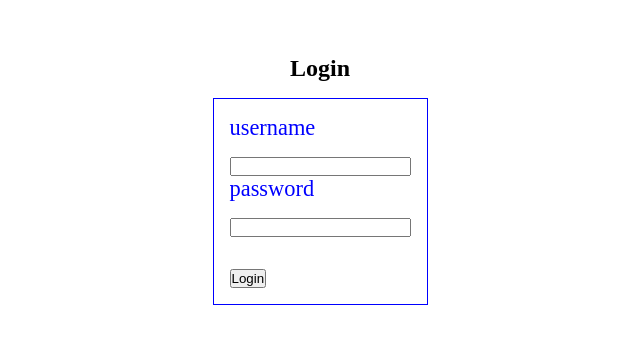
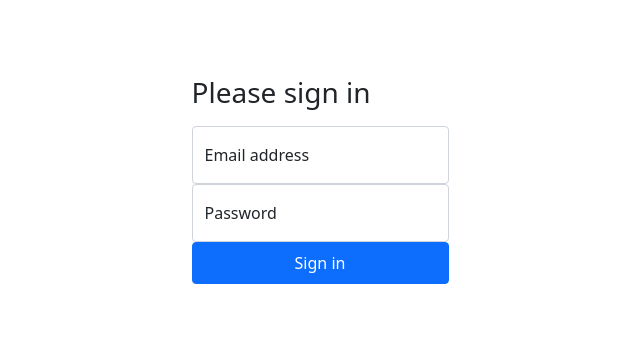
Before and after one commit to fullstack3r/admin-panel-next, a Next.js app: page / in a window 1280 px wide. Shown: the part 220-564 px from the top of the page, without its empty margins (320-960 px from the left). Built offline with nearby package versions, Linux system fonts and the light colour scheme.

Commit message:
cambios rapidos

```diff
--- a/src/pages/_app.tsx
+++ b/src/pages/_app.tsx
@@ -1,6 +1,27 @@
 import '@/styles/globals.css'
 import type { AppProps } from 'next/app'
+import Head from 'next/head'
+import Script from "next/script";
 
 export default function App({ Component, pageProps }: AppProps) {
-  return <Component {...pageProps} />
+  return(
+    <>
+    <Head>
+      <title>Panel portfolio</title>
+      <meta name="viewport" content="width=device-width, initial-scale=1" />
+        <link
+          href="https://cdn.jsdelivr.net/npm/bootstrap@5.0.0-beta1/dist/css/bootstrap.min.css"
+          rel="stylesheet"
+          integrity="sha384-giJF6kkoqNQ00vy+HMDP7azOuL0xtbfIcaT9wjKHr8RbDVddVHyTfAAsrekwKmP1"
+          crossOrigin="anonymous"
+        />
+    </Head>
+    <Script
+        src="https://cdn.jsdelivr.net/npm/bootstrap@5.0.0-beta1/dist/js/bootstrap.bundle.min.js"
+        integrity="sha384-ygbV9kiqUc6oa4msXn9868pTtWMgiQaeYH7/t7LECLbyPA2x65Kgf80OJFdroafW"
+        crossOrigin="anonymous"
+      />
+    <Component {...pageProps} />
+    </>
+  )
 }
--- a/src/pages/api/project.ts
+++ b/src/pages/api/project.ts
@@ -6,6 +6,11 @@ const projects = [
     {
         id: 1,
         projectName: "projecto de prueba",
+        projectUrl: "afsdfgsgsdgds"
+    },
+    {
+        id: 2,
+        projectName: "projecto 2",
         projectUrl: "afsdfgsgsdgds"
     }
 ]
@@ -16,6 +21,11 @@ export default function handler(
 ) {
     if(req.method === "GET") {
         // parte 1 de la tarea aqui
+        // console.log(req.headers, "header")
+        // if(req.headers.token !== "fsdfsgfsgsgsdfsgfsdgsg")
+        //     return res.status(400).json({message: "unauthorized"})
+
+        res.status(200).json({ data: projects });
     }
 
     if(req.method === "POST") {
--- a/src/pages/index.tsx
+++ b/src/pages/index.tsx
@@ -1,7 +1,7 @@
 // si el usuario no esta autenticado mostrar login
 // si el usuario esta autenticado mostrar formulario para crear un proyecto
 // ver la lista de los ultimos 5 proyectos creado
-import { ChangeEvent, useState } from "react";
+import { ChangeEvent, useEffect, useState } from "react";
 import styles from "../styles/Home.module.css";
 import axios from "axios";
 
@@ -13,7 +13,7 @@ export default function Home() {
     username: "",
     password: "",
   });
-
+  const [state, setState] = useState([]);
   const handleFormChange = (e: ChangeEvent<HTMLInputElement>) => {
     // ... -> spread operator -> sirve para copiar el valor previo de la variable seleccionada
     setLoginForm({
@@ -38,10 +38,23 @@ export default function Home() {
       });
       setIsLoggedIn(true);
       setSessionToken(data.token);
+      getProjects();
     } catch (error) {
       alert(error);
     }
   };
+  async function getProjects() {
+    try {
+      const { data } = await axios.get("/api/project");
+      console.log("🚀 ~ file: index.tsx:53 ~ getProjects ~ data:", data);
+      setState(data.data);
+    } catch (error) {
+      console.log(error);
+    }
+  }
+  useEffect(() => {
+    getProjects();
+  }, []);
 
   const [createProjectFrom, setCreateProjectFrom] = useState({
     projectName: "",
@@ -76,10 +89,77 @@ export default function Home() {
   if (isLoggedIn)
     return (
       <>
+        <div className="container">
+          <div className="row">
+
+              <div className="d-flex align-items-center p-3 my-3 text-white bg-black rounded shadow-sm ">
+                <img
+                  className="me-3"
+                  src="https://moon.ly/uploads/nft/clg20i5ys7518u5jsdr1xcqgx.png"
+                  alt=""
+                  width="48"
+                  height="38"
+                />
+                <div className="lh-1">
+                  <h1 className="h6 mb-0 text-white lh-1">Bootstrap</h1>
+                  <small>Since 2011</small>
+                </div>
+              </div>
+
+              <div className="my-3 p-3 bg-body rounded shadow-sm">
+                <h6 className="border-bottom pb-2 mb-0">Proyectos</h6>
+
+                {state
+                  ? state.map((p: any) => (
+                      <div
+                        key={p.id}
+                        className="d-flex text-body-secondary pt-3"
+                      >
+                        <svg
+                          className="bd-placeholder-img flex-shrink-0 me-2 rounded"
+                          width="32"
+                          height="32"
+                          xmlns="http://www.w3.org/2000/svg"
+                          role="img"
+                          aria-label="Placeholder: 32x32"
+                          preserveAspectRatio="xMidYMid slice"
+                          focusable="false"
+                        >
+                          <title>Placeholder</title>
+                          <rect
+                            width="100%"
+                            height="100%"
+                            fill="#007bff"
+                          ></rect>
+                          <text x="50%" y="50%" fill="#007bff" dy=".3em">
+                            32x32
+                          </text>
+                        </svg>
+
+                        <p className="pb-3 mb-0 small lh-sm border-bottom">
+                          <strong className="d-block text-gray-dark">
+                            {" "}
+                            {p.projectName}
+                          </strong>
+                          Some representative placeholder content, with some
+                          information about this user. Imagine this being some
+                          sort of status update, perhaps?
+                        </p>
+                      </div>
+                    ))
+                  : ""}
+
+                <small className="d-block text-end mt-3">
+                  <a href="#">Crear nuevo</a>
+                </small>
+              </div>
+              <div className="col-6">
               <p>FORMULARIO DE CREAR PROYECTO</p>
-        <div>
+              <div className="text-center">
                 <label>Nombre de proyecto</label>
+                <form className="form-control">
                   <input
+                    className="form-control"
                     type="text"
                     onChange={(e) => handleProjectFormChange(e)}
                     name="projectName"
@@ -87,32 +167,74 @@ export default function Home() {
                   />
                   <label>url de la imagen</label>
                   <input
+                    className="form-control"
                     type="text"
                     onChange={(e) => handleProjectFormChange(e)}
                     name="imageUrl"
                     value={createProjectFrom.imageUrl}
                   />
-          <button onClick={createProject}>create project</button>
+                  <button
+                    className="btn btn-primary mt-2"
+                    onClick={createProject}
+                  >
+                    create project
+                  </button>
+                </form>
               </div>
+            </div>
+            {/* <ul>
+          {
+            state ?
+          state.map((p: any) => (
+              <li key={p.id}>{p.projectName}</li>
+          ))
+          : ""
+          }
 
-        <p>TAREA</p>
-        <p>
-          1. en el api de los proyectos src/pages/api/project en este archivo
-          hacer que para una peticion get nos devuelva la lista de proyectos
-        </p>
-        <p>
-          2. mostrar la lista de proyectos en la aplicacion. hacer una funcion
-          que llame a la lista de proyectos cuando entramos en la aplicacion
-          pistas: useEffect, axios, useState
-        </p>
+        </ul> */}
+          </div>
+        </div>
       </>
     );
 
   return (
     <>
       <div className={styles.loginContainer}>
-        <h2>Login</h2>
-        <div className={styles.loginFormContainer}>
+        <form>
+          <h1 className="h3 mb-3 fw-normal">Please sign in</h1>
+          <div className="form-floating">
+            <input
+              type="email"
+              className="form-control"
+              placeholder="name@example.com"
+              name="username"
+              onChange={(e) => handleFormChange(e)}
+              value={loginForm.username}
+            />
+            <label>Email address</label>
+          </div>
+          <div className="form-floating">
+            <input
+              type="password"
+              name="password"
+              id=""
+              value={loginForm.password}
+              onChange={(e) => handleFormChange(e)}
+              className="form-control"
+              placeholder="Password"
+            />
+            <label>Password</label>
+          </div>
+          <button
+            onClick={handleSubmit}
+            className="btn btn-primary w-100 py-2"
+            type="submit"
+          >
+            Sign in
+          </button>
+        </form>
+
+        {/* <div className={styles.loginFormContainer}>
           <label>username</label>
           <input
             type="text"
@@ -128,8 +250,8 @@ export default function Home() {
             value={loginForm.password}
             onChange={(e) => handleFormChange(e)}
           />
-          <button onClick={handleSubmit}>Login</button>
-        </div>
+          <button className="btn btn-primary" onClick={handleSubmit}>Login</button>
+        </div> */}
       </div>
     </>
   );
--- a/src/styles/globals.css
+++ b/src/styles/globals.css
@@ -13,13 +13,13 @@ body {
 }
 
 body {
-  color: rgb(var(--foreground-rgb));
+  /* color: rgb(var(--foreground-rgb));
   background: linear-gradient(
       to bottom,
       transparent,
       rgb(var(--background-end-rgb))
     )
-    rgb(var(--background-start-rgb));
+    rgb(var(--background-start-rgb)); */
 }
 
 a {
@@ -32,3 +32,6 @@ a {
     color-scheme: dark;
   }
 }
+.bg-black {
+  background-color: #040404;
+}
```
Lines whose indentation alone changed are shown as unchanged.
